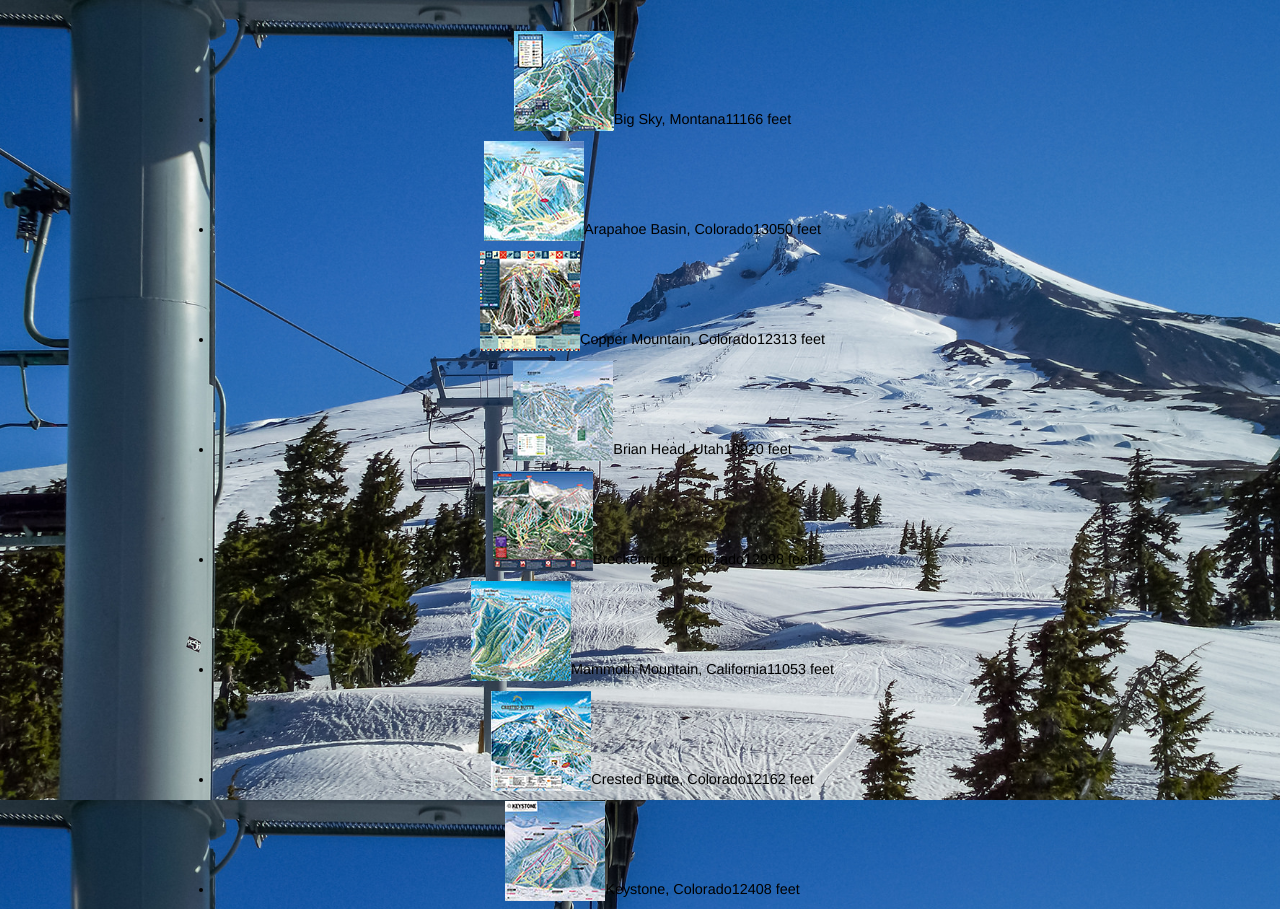
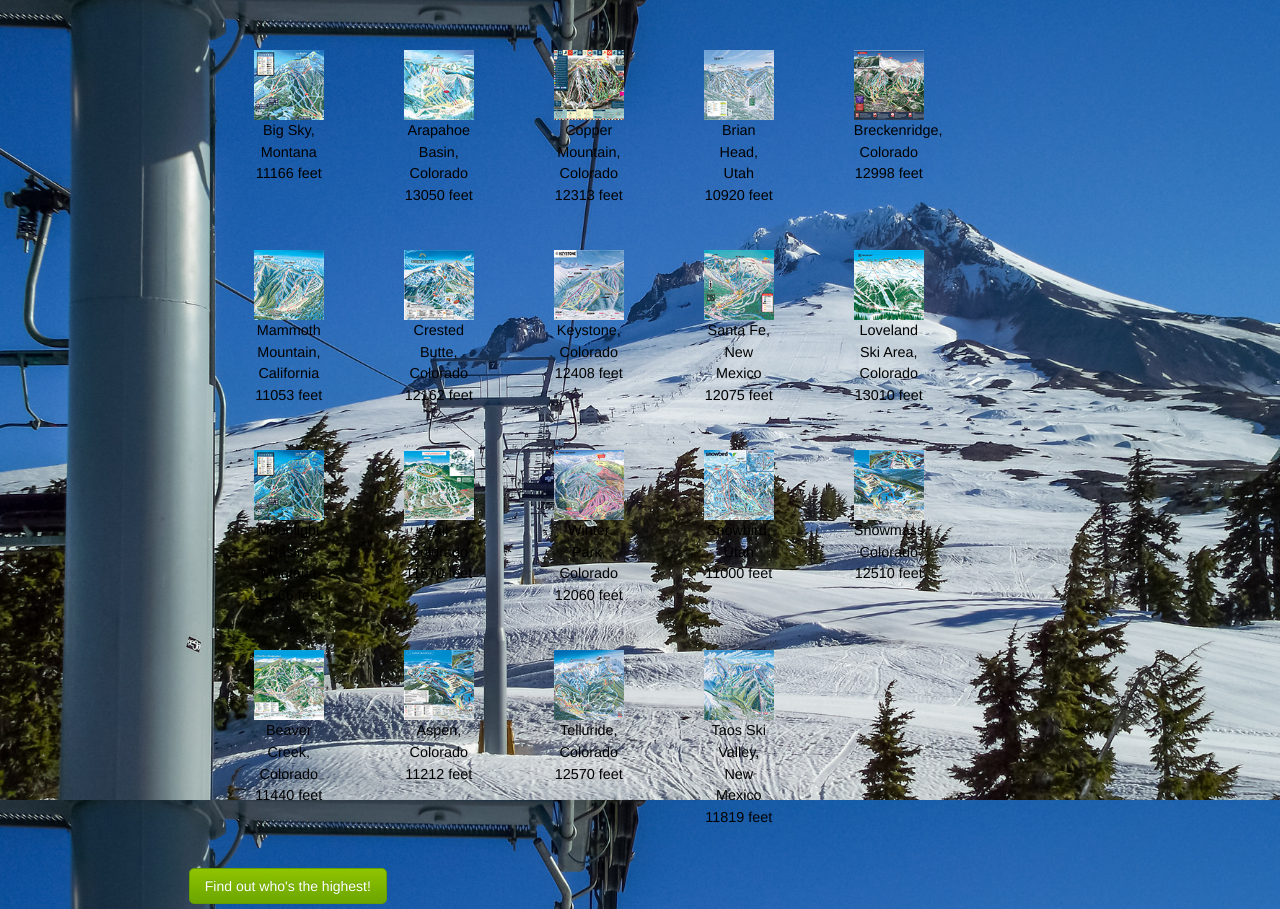
Before and after one commit to mikeebowen/visualize-a-data-structure-algorithm, a plain HTML site: page index.html in a window 1280 px wide. Shown: the top 909 px of the page. Drawn offline with nearby package versions, Linux system fonts and the light colour scheme.

Commit message:
Make <li>s display horizontal and line up

```diff
--- a/css/custom.css
+++ b/css/custom.css
@@ -12,11 +12,14 @@ img {
 }
 
 li {
-/*display: inline;*/
+display: inline-block;
 padding: 5%, 5%, 5%, 5%;
 margin: 5%, 5%, 5%, 5%;
 /*float: left;*/
 text-align:center;
+width: 150px;
+margin-top: 5px;
+vertical-align: top;
 }
 
 li:last-child {
--- a/js/additional.js
+++ b/js/additional.js
@@ -10,7 +10,7 @@ $(function(){
   var create = function(name, altitude, image) {
     var resort = new Resort(name, altitude, image);
     skiResorts.push(resort);
-    resort.domElement = $('<li class="mountains" data-altitude="' + resort.altitude + '"><img src="images/' + resort.image + '" />' + resort.name + '' + resort.altitude  + ' feet</li>');
+    resort.domElement = $('<li class="mountains" data-altitude="' + resort.altitude + '"><figure><img src="images/' + resort.image + '" /><figcaption>' + resort.name + ' ' + resort.altitude  + ' feet</li></figcaption></figure>');
     $("#resort-list").append(resort.domElement);
   };
 
```
